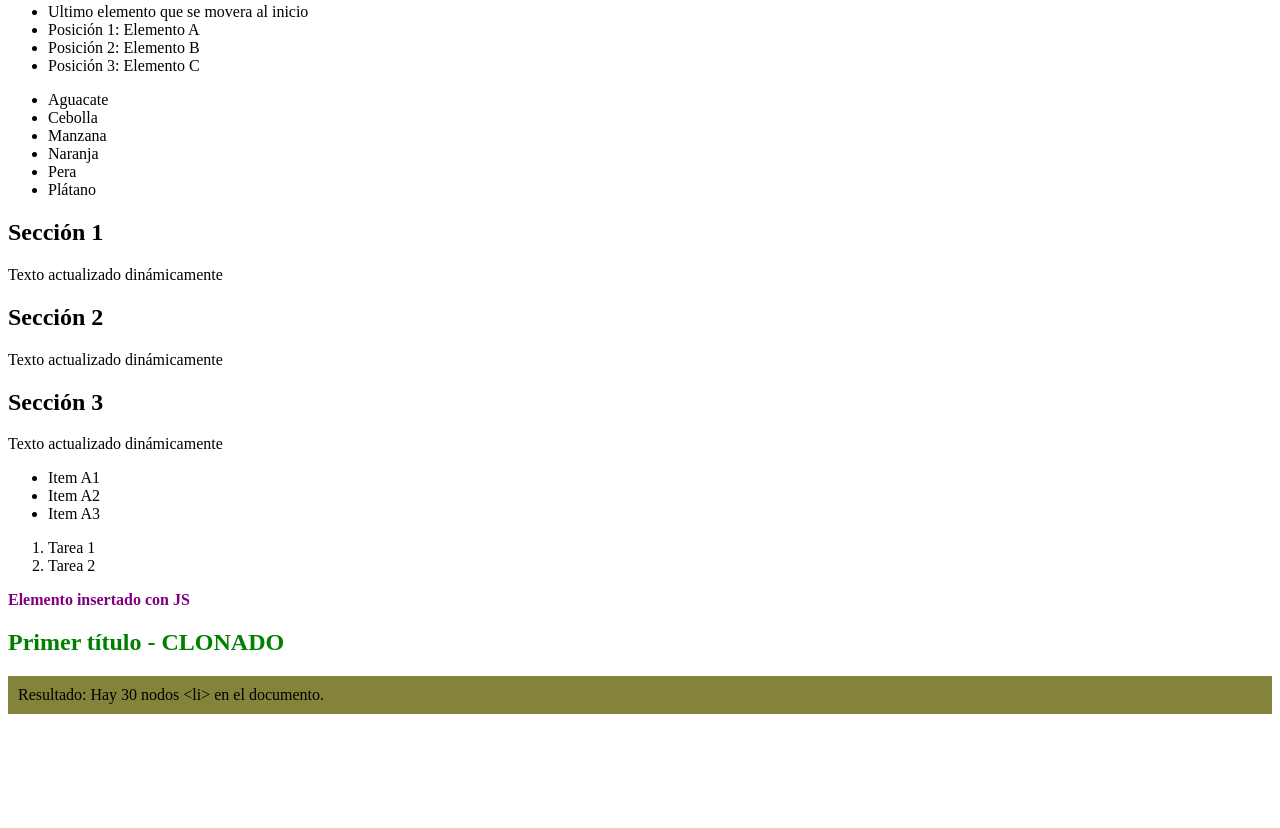
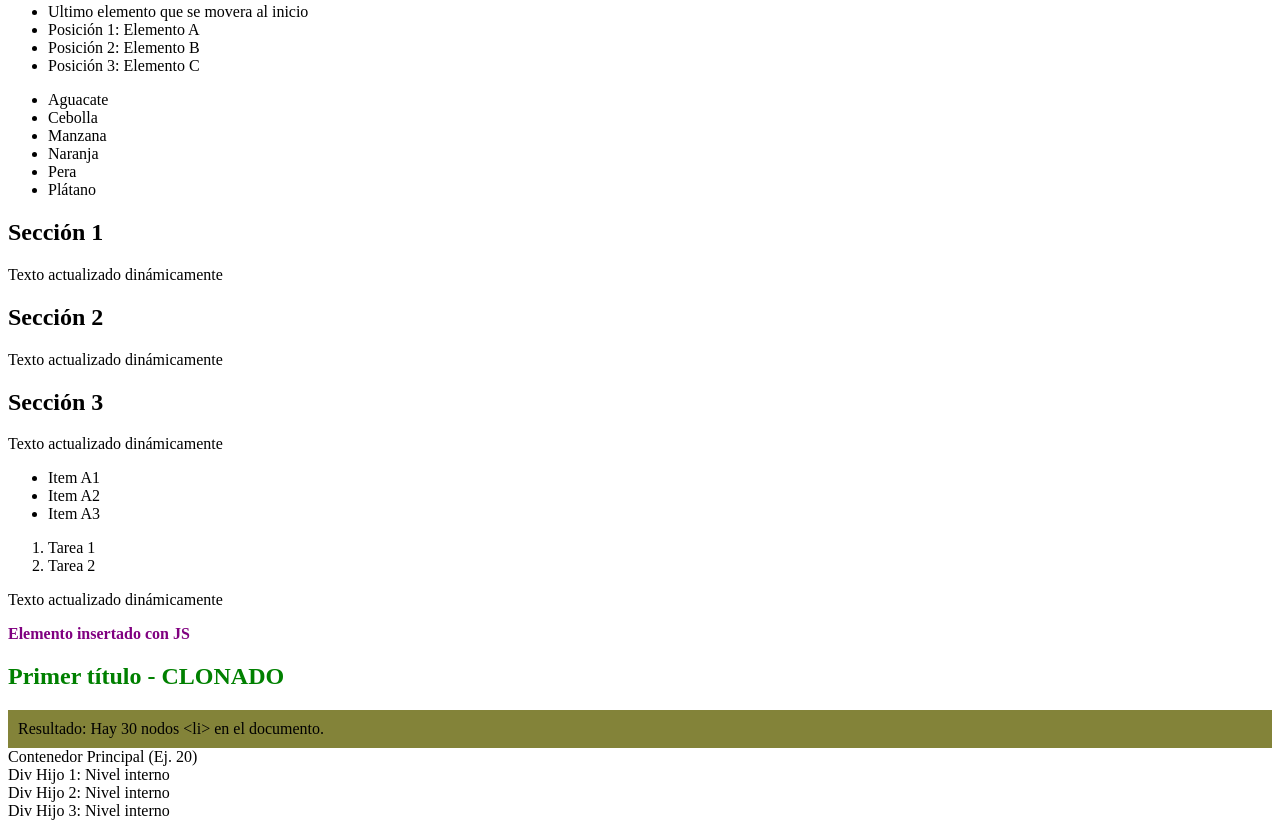
Before and after one commit to deyciandreacamargoramos5-creator/Laboratorio15_IDWEB, a plain HTML site: page index.html in a window 1280 px wide. Shown: the part 1365-2193 px from the top of the page. Before the commit the page ends 2087 px from the top, so only its background shows below. Drawn offline with Linux system fonts and the light colour scheme.

Commit message:
Ejercicio 19

```diff
--- a/index.html
+++ b/index.html
@@ -122,6 +122,8 @@
         <li>Tarea 2</li>
     </ol>
 
+    <!--Ejercicio 20-->
+    <p>La estructura anidada será creada debajo de este párrafo.</p>
 <script src="script.js"></script>
 </body>
 </html>
--- a/script.js
+++ b/script.js
@@ -160,3 +160,19 @@ divResultado.style.marginTop = "20px";
 divResultado.style.padding = "10px";
 divResultado.style.backgroundColor = "rgba(131, 131, 57, 1)";
 document.body.appendChild(divResultado);
+const numDivsHijos = 3;
+const divPrincipal = document.createElement("div");
+divPrincipal.id = "contenedor-principal";
+divPrincipal.textContent = "Contenedor Principal (Ej. 20)"
+for (let i = 1; i <= numDivsHijos; i++) {
+    const divHijo = document.createElement("div");
+    divHijo.classList.add("div-hijo");
+    divHijo.textContent = `Div Hijo ${i}: `;
+    const spanInterno = document.createElement("span");
+    spanInterno.classList.add("span-interno");
+    spanInterno.textContent = "Nivel interno";
+    divHijo.appendChild(spanInterno);
+    divPrincipal.appendChild(divHijo);
+document.body.appendChild(divPrincipal);
+console.log(`Se creó y agregó una estructura anidada de ${numDivsHijos} niveles`);
+}
```
